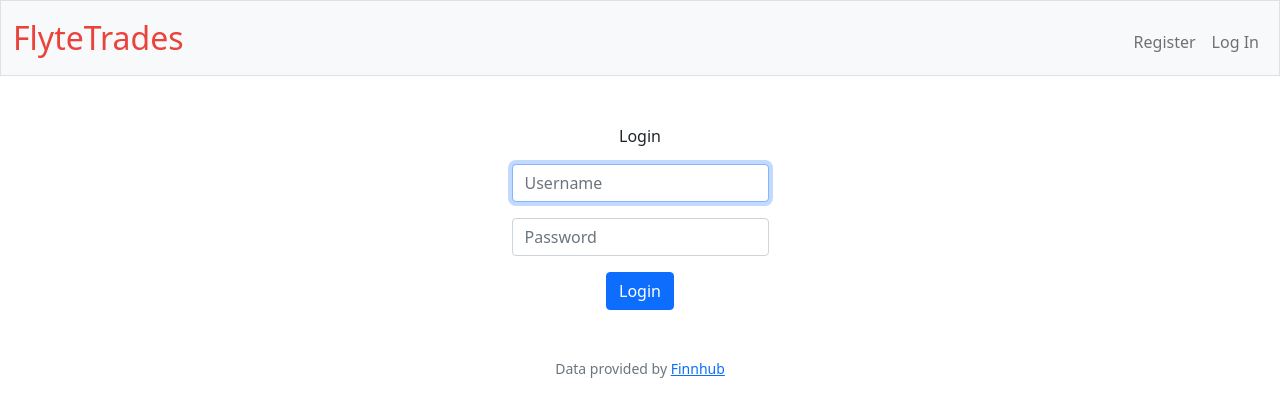
After one commit to 877wrangler/PaperTradingFlaskPython, a Flask app: page /login in a window 1280 px wide. The commit adds this page. Shown: the top 417 px of the page. Run offline with Flask 2, Linux system fonts and the light colour scheme.

Commit message:
Add login page and logic

```diff
--- a/app.py
+++ b/app.py
@@ -63,6 +63,46 @@ def register():
 
     return render_template("register.html")
 
+@app.route("/login", methods=["GET", "POST"])
+def login():
+    """Log user in"""
+
+    # Forget any user_id
+    session.clear()
+
+    # User reached route via POST (as by submitting a form via POST)
+    if request.method == "POST":
+
+        # Ensure username was submitted
+        if not request.form.get("username"):
+            return render_template("error.html")
+
+        # Ensure password was submitted
+        elif not request.form.get("password"):
+            return render_template("error.html")
+
+        conn = sqlite3.connect("database.db")
+        cursor = conn.cursor()
+
+        rows = cursor.execute("SELECT * FROM users WHERE username = ?", (request.form.get("username"),)).fetchall()
+
+        if len(rows) != 1 or not check_password_hash(rows[0][2], request.form.get("password")):
+            # authentication failed
+
+            return render_template("error.html")
+
+        # Remember which user has logged in
+        session["user_id"] = rows[0][0]
+
+
+        # Redirect user to home page
+        return redirect("/")
+
+    # User reached route via GET (as by clicking a link or via redirect)
+    else:
+        return render_template("login.html")
+
+
 
 @app.route("/quote", methods=["GET", "POST"])
 # @login_required
--- a/templates/layout.html
+++ b/templates/layout.html
@@ -24,7 +24,7 @@
 
         <nav class="bg-light border navbar navbar-expand-md navbar-light">
             <div class="container-fluid">
-                <a class="navbar-brand" href="/"><span class="red">Finance</span></a>
+                <a class="navbar-brand" href="/"><span class="red">FlyteTrades</span></a>
                 <button aria-controls="navbar" aria-expanded="false" aria-label="Toggle navigation" class="navbar-toggler" data-bs-target="#navbar" data-bs-toggle="collapse" type="button">
                     <span class="navbar-toggler-icon"></span>
                 </button>
--- /dev/null
+++ b/templates/login.html
@@ -0,0 +1,18 @@
+{% extends "layout.html" %}
+
+{% block title %}
+    Register
+{% endblock %}
+
+{% block main %}
+ <p>Login</p>
+ <form action="/login" method="post">
+    <div class="mb-3">
+        <input autocomplete="off" autofocus class="form-control mx-auto w-auto" id="register_username" name="username" placeholder="Username" type="text">
+    </div>
+    <div class="mb-3">
+        <input class="form-control mx-auto w-auto" id="register_password" name="password" placeholder="Password" type="password">
+    </div>
+    <button class="btn btn-primary" type="submit">Login</button>
+</form>
+{% endblock %}
```
Also changed, not shown: templates/error.html (added, +9 -0 lines).
